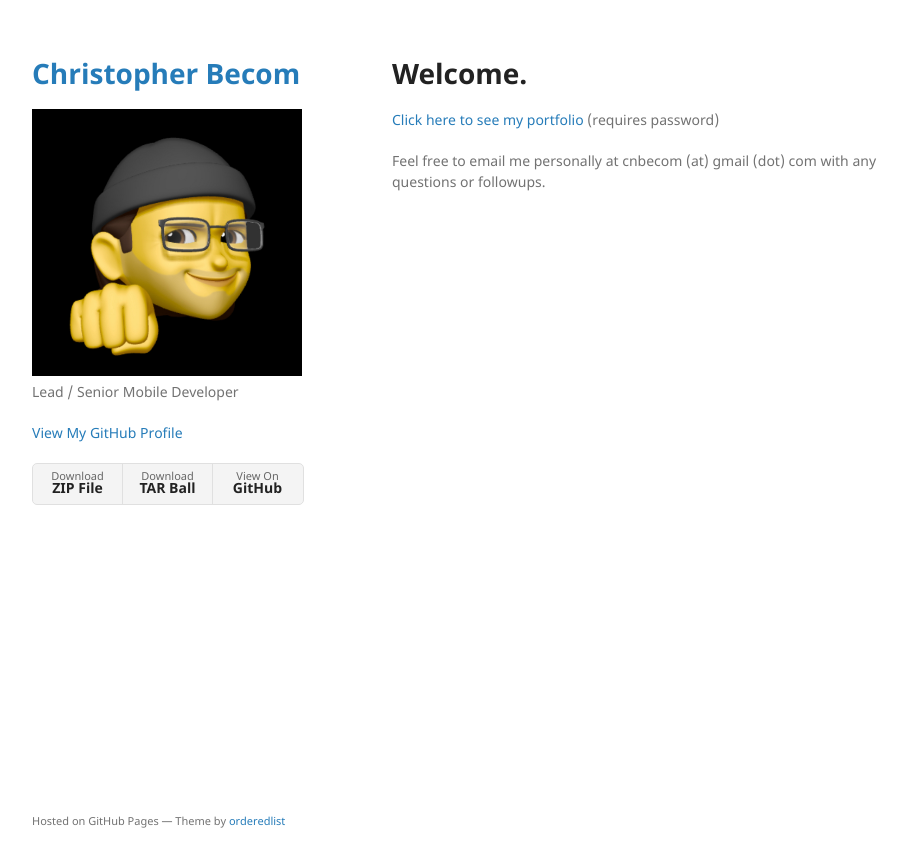
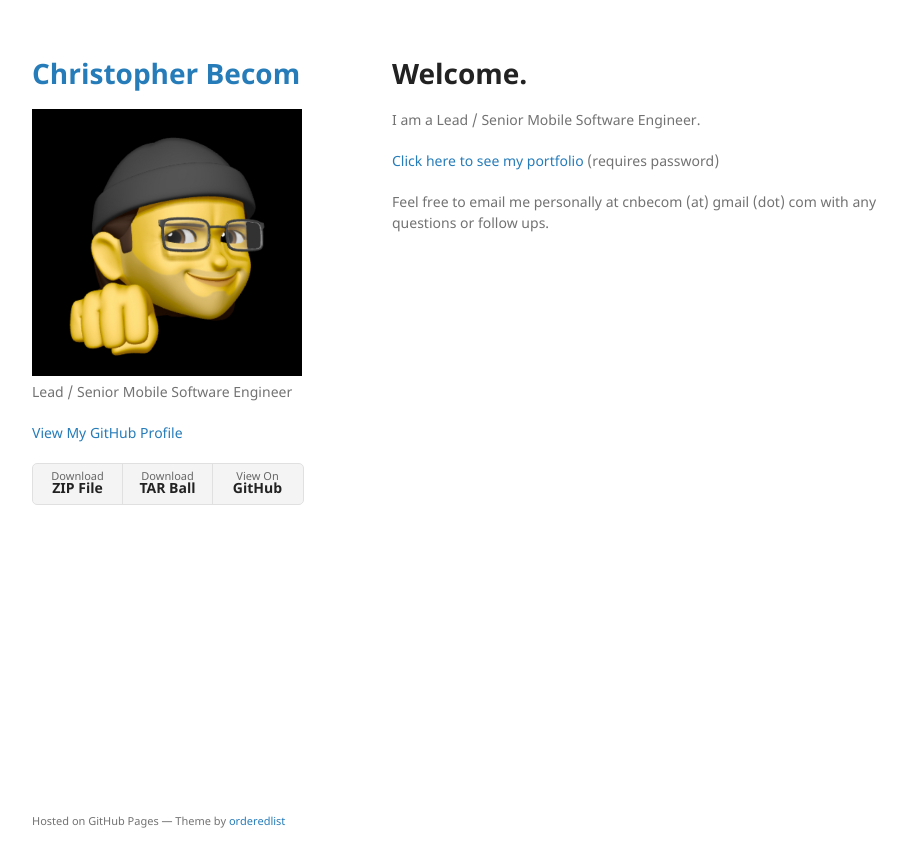
Before and after one commit to cnbecom/cnbecom.github.io, a Jekyll site: the page built from index.md, in a window 1280 px wide. Shown: the top 867 px of the page, without its empty margins (178-1085 px from the left). Built offline with Jekyll 4.4.1, drawn with Linux system fonts in a browser that asks for light colours; our own code applies the rules of GitHub Pages for plain Markdown files.

```diff
--- a/_config.yml
+++ b/_config.yml
@@ -1,6 +1,6 @@
 title: Christopher Becom
 logo: /assets/img/avatar.jpeg
-description: Lead / Senior Mobile Developer
+description: Lead / Senior Mobile Software Engineer
 show_downloads: true
 google_analytics:
 theme: jekyll-theme-minimal
--- a/index.md
+++ b/index.md
@@ -4,6 +4,8 @@ layout: default
 
 # Welcome.
 
+I am a Lead / Senior Mobile Software Engineer.
+
 [Click here to see my portfolio](./portfolio.html) (requires password)
 
-Feel free to email me personally at cnbecom (at) gmail (dot) com with any questions or followups.
+Feel free to email me personally at cnbecom (at) gmail (dot) com with any questions or follow ups.
--- a/portfolio.html
+++ b/portfolio.html
@@ -3,7 +3,7 @@
 <body>
 
 <h1>Portfolio</h1>
-<p>Click here</p>
+<p><a href="/c4a3ff405496/portfolio.html">Click here</a></p>
 
 </body>
 </html>
```
Also changed, not shown: c4a3ff405496/portfolio.md (added, +5 -0 lines).
